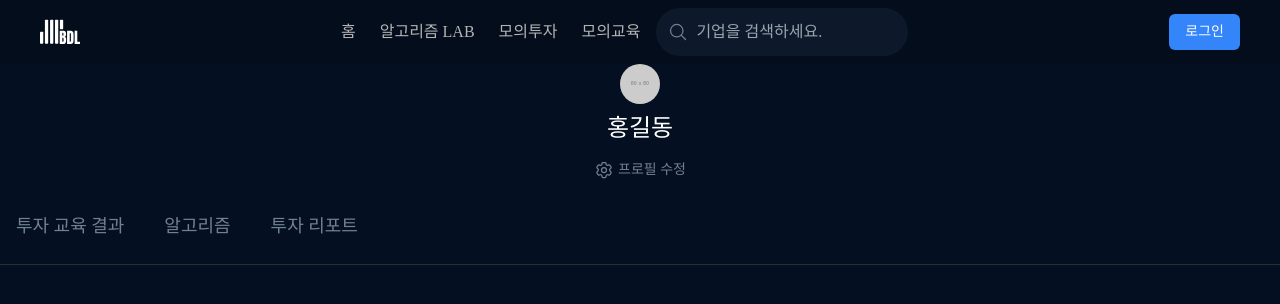
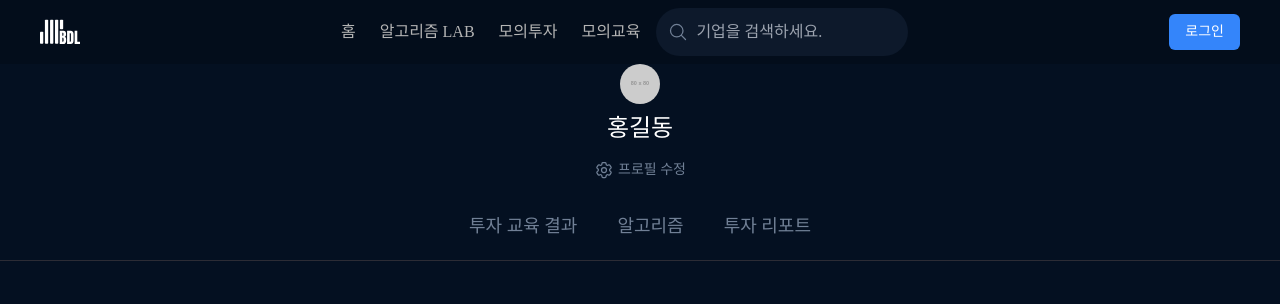
Before and after one commit to dnwnsrb11/BDL-frontend, a React (Vite) app: page /member/edit in a window 1280 px wide. Shown: the top 304 px of the page. Built offline with nearby package versions, Linux system fonts and the light colour scheme; a web font is replaced by a local one.

Commit message:
design: member layout 수정 - 중앙 정렬 및 margin 추가

```diff
--- a/src/layouts/MemberLayout.tsx
+++ b/src/layouts/MemberLayout.tsx
@@ -3,10 +3,12 @@ import { SectionNavBar } from '@/components/member-info/section-nav-bar';
 
 export const MemberLayout = () => {
   return (
-    <div className="flex flex-col gap-4">
-      <Profile />
-      <SectionNavBar />
-      <hr className="border-t border-btn-primary-inactive-color" />
-    </div>
+    <>
+      <div className="flex flex-col items-center gap-4">
+        <Profile />
+        <SectionNavBar />
+      </div>
+      <hr className="mb-5 mt-3 border-t border-btn-primary-inactive-color" />
+    </>
   );
 };
```
